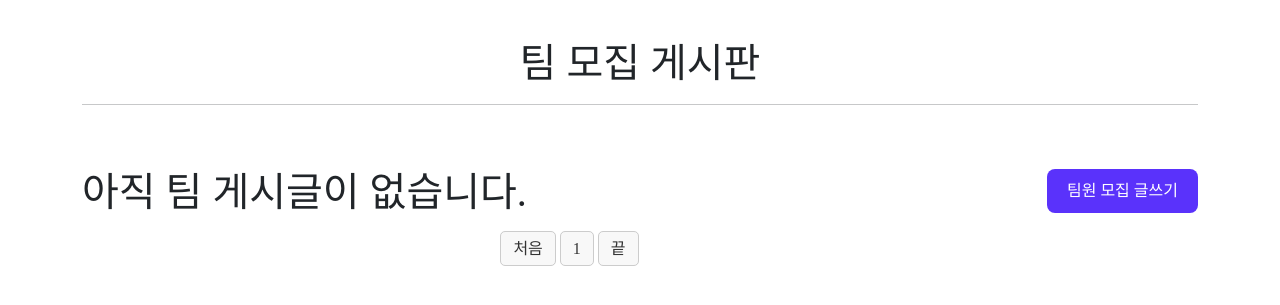
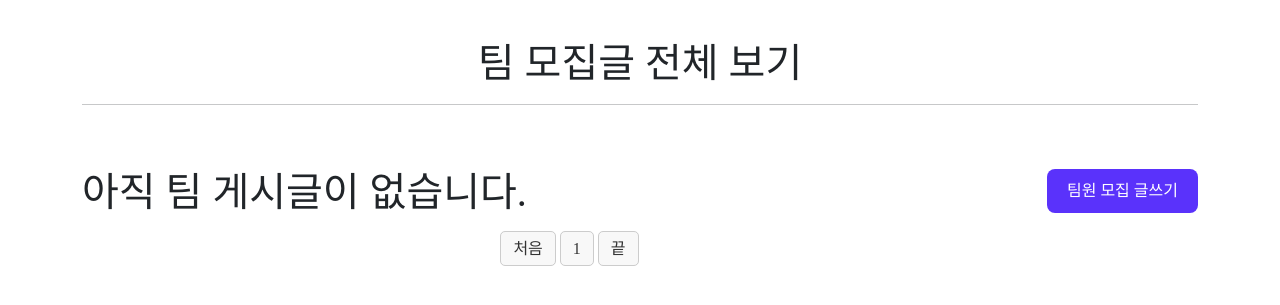
Before and after one commit to Yoonssu/django2023, a Django app: page /community/team/ in a window 1280 px wide. Shown: the part 87-392 px from the top of the page. Run offline with Django 3.2, Linux system fonts and the light colour scheme; data that the repository does not hold is empty; some web fonts are replaced.

Commit message:
[Style]team_list-팀모집글전체보기로 title수정->이 페이지 css우선순위 점검하면 좋겠음

```diff
--- a/community/templates/community/team_list.html
+++ b/community/templates/community/team_list.html
@@ -5,7 +5,7 @@
 {% extends 'community/base.html' %}
 
 {% block main_area %}
-<div class="activity_title"><h1>팀 모집 게시판</h1></div>
+<div class="activity_title"><h1>팀 모집글 전체 보기</h1></div>
 <hr>
 
 <br><br>
```
